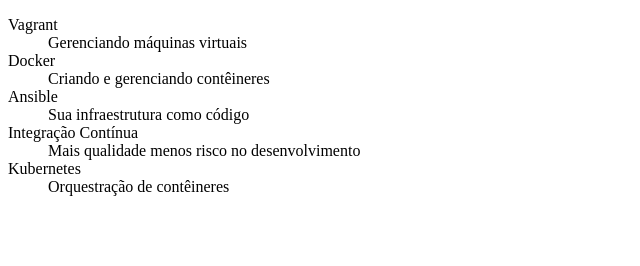
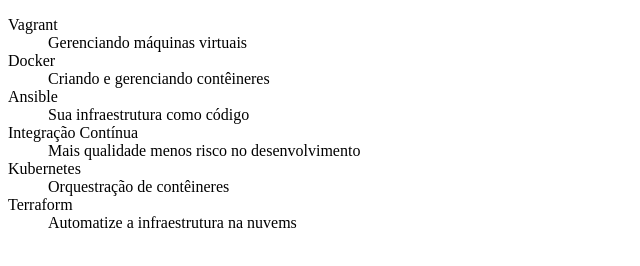
Before and after one commit to narcisooliveira/alura, a plain HTML site: page index.html in a window 1280 px wide. Shown: the whole page, without its empty margins (0-640 px from the left). Drawn offline with Linux system fonts and the light colour scheme.

Commit message:
Adicionando um novo curso à lista

```diff
--- a/index.html
+++ b/index.html
@@ -20,6 +20,9 @@
 
         <dt>Kubernetes</dt>
         <dd>Orquestração de contêineres</dd>
+
+        <dt>Terraform</dt>
+        <dd>Automatize a infraestrutura na nuvems</dd>
     </dl>
 </body>
 </html>
```
